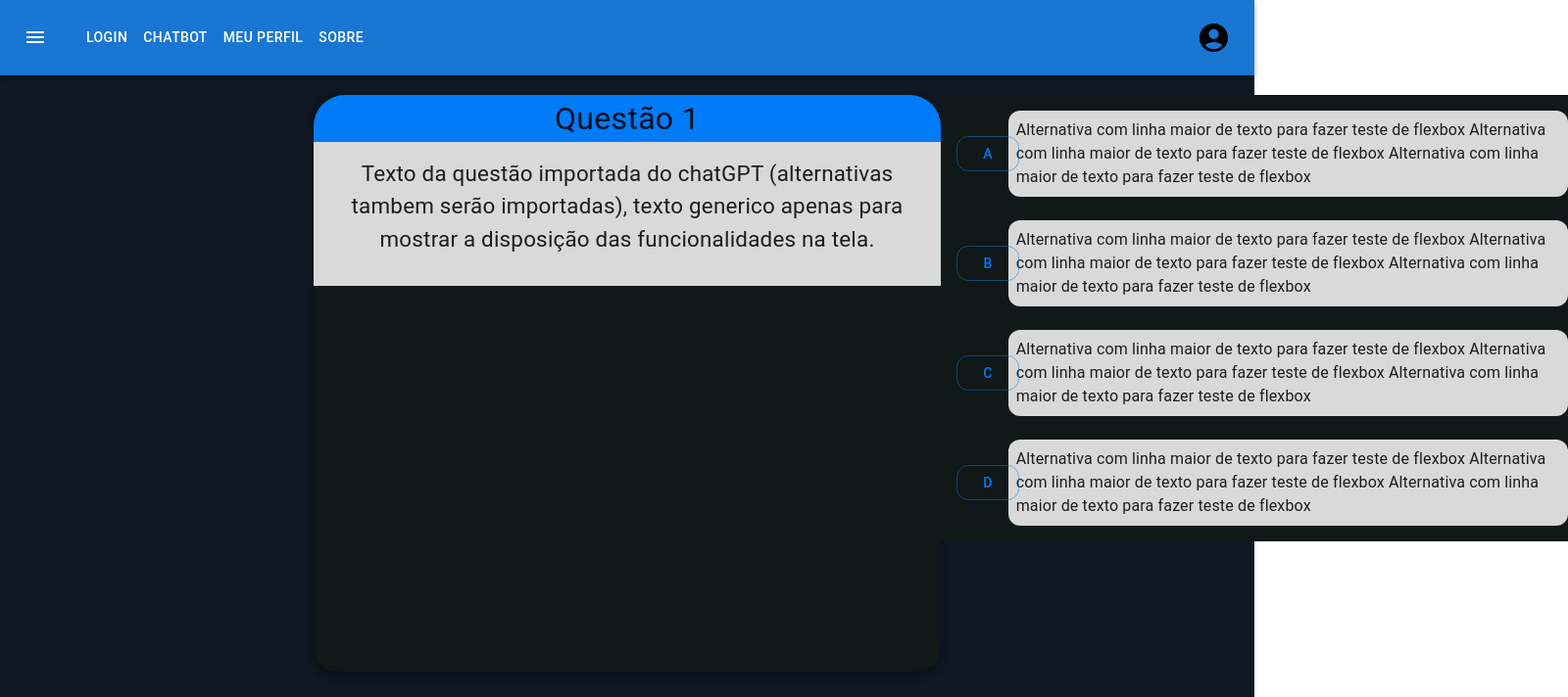
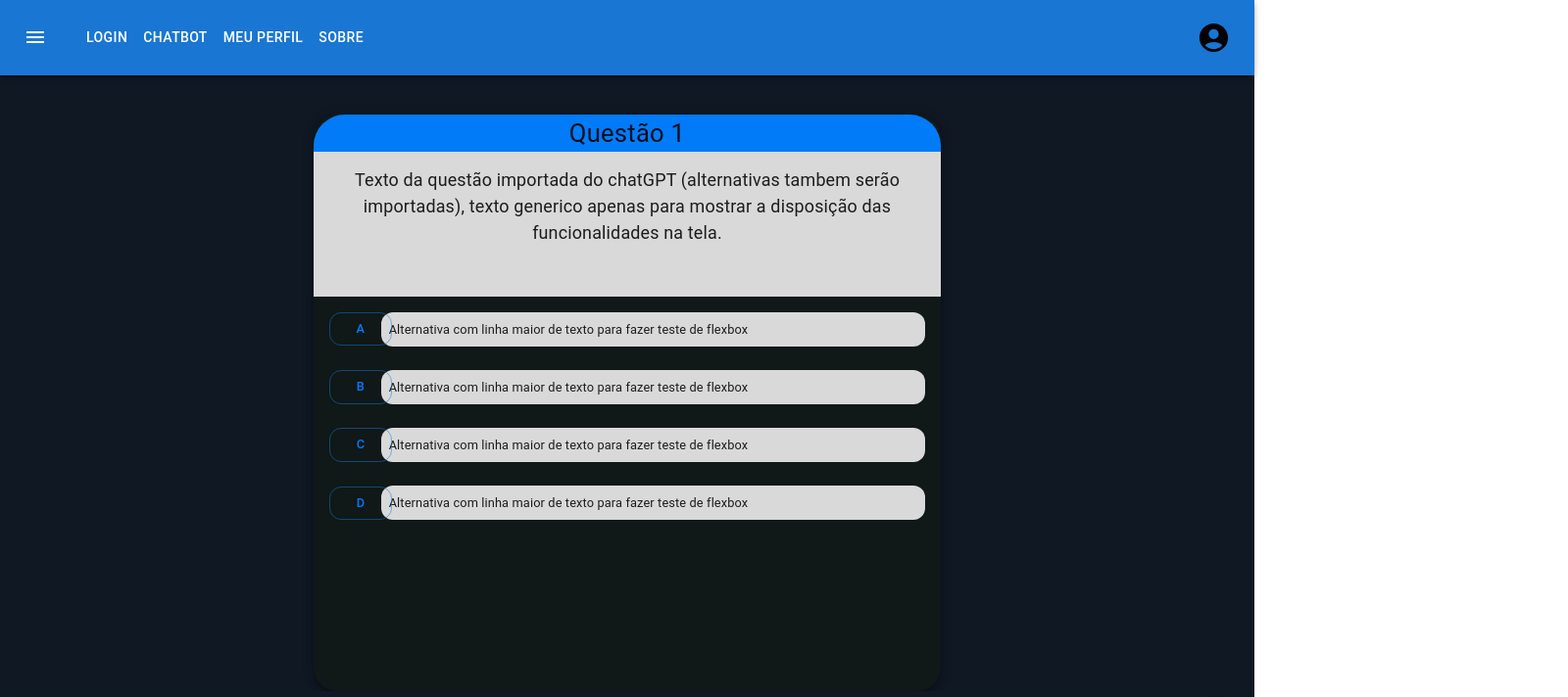
Before and after one commit to AulaOnline/AulaOnline, a React (Create React App) app: page /questionario in a window 1280 px wide. Shown: the top 712 px of the page at 98% size, 1600 px wide, since content can reach past the window. Built offline with nearby package versions, Linux system fonts and the light colour scheme.

Commit message:
questionario com flexibilização dos itens

```diff
--- a/src/Pages/Questionario.js
+++ b/src/Pages/Questionario.js
@@ -58,14 +58,14 @@ export default function Questionario() {
     return (
         <Grid container>
             <Navbar />
-            <Grid container sx={{ bgcolor: "#101824", display: "flex", height: "calc(100vh - 64px)", justifyContent: "center", alignItems: "center", textAlign: "center" }}>
+            <Grid container direction="column" xs='12' sx={{ bgcolor: "#101824", display: "flex", height: "calc(100vh - 64px)", justifyContent: "center", alignItems: "center", textAlign: "center" }}>
                 <Paper elevation={5} sx={{ borderRadius: 6, bgcolor: "#101818", height: "80%", width: "50%" }}>
                     <Grid container direction="column" alignItems="stretch" sx={{ height: '100%', alignItems: "center" }}>
                         <Grid item container justifyContent="center" sx={{ borderRadius: '32px 32px 0 0', bgcolor: "#017BF7", width: "100%" }}>
-                            <Typography sx={{ fontSize: '2rem', textAlign: 'center' }}>{steps[activeStep].label}</Typography>
+                            <Typography sx={{ fontSize: '2vw', textAlign: 'center' }}>{steps[activeStep].label}</Typography>
                         </Grid>
                         <Grid item container sx={{ bgcolor: "#D9D9D9", height: '25%', width: '100%', p: 2 }}>
-                            <Typography sx={{ width: '100%', textAlign: 'center', fontSize: '1.4rem' }}>{steps[activeStep].description}</Typography>
+                            <Typography sx={{ width: '100%', textAlign: 'center', fontSize: '1.4vw' }}>{steps[activeStep].description}</Typography>
                         </Grid>
                         <Grid item container sx={{ display: "flex", bgcolor: "#101818", width: '100%', p: 2 }}>
                             <Grid container direction="column" spacing={3} sx={{ display: "flex", justifyContent: "center", alignItems: "center" }}>
@@ -77,6 +77,7 @@ export default function Questionario() {
                                                 onClick={() => handleOptionClick(option, activeStep)}
                                                 fullWidth
                                                 sx={{
+                                                    fontSize: '1vw',
                                                     borderRadius: 3,
                                                     color: selectedOption[activeStep] === option ? 'white' : '#017BF7',
                                                     backgroundColor: selectedOption[activeStep] === option ? '#017BF7' : 'transparent',
@@ -87,12 +88,8 @@ export default function Questionario() {
                                                 {option}
                                             </Button>
                                         </Grid>
-                                        <Grid item xs={11}>
-                                            <Grid container alignItems="center">
-                                                <Grid item xs={12}>
-                                                    <Typography sx={{ width: '100%', textAlign: 'left', bgcolor: '#D9D9D9', padding: 1, borderRadius: 3 }}>Alternativa com linha maior de texto para fazer teste de flexbox Alternativa com linha maior de texto para fazer teste de flexbox Alternativa com linha maior de texto para fazer teste de flexbox</Typography>
-                                                </Grid>
-                                            </Grid>
+                                        <Grid item container alignItems={'center'} xs={11}>
+                                                    <Typography sx={{ fontSize: '1vw', width: '100%', textAlign: 'left', bgcolor: '#D9D9D9', padding: 1, borderRadius: 3 }}>Alternativa com linha maior de texto para fazer teste de flexbox</Typography>
                                         </Grid>
                                     </Grid>
                                 ))}
```
